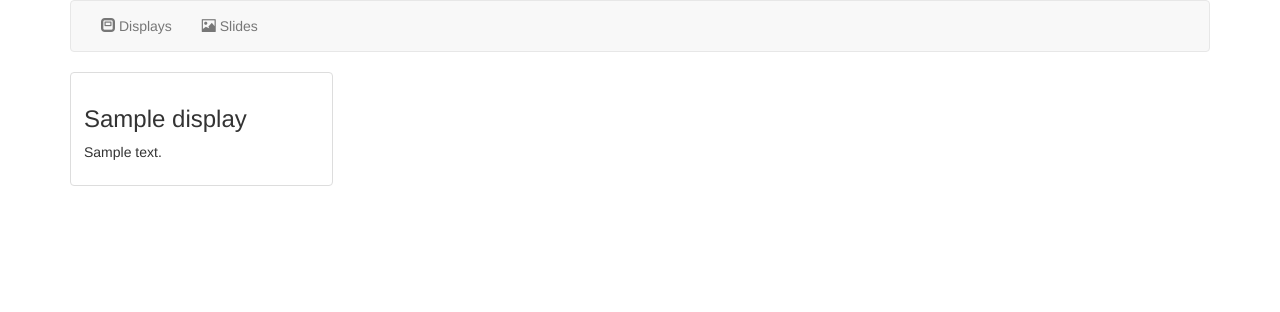
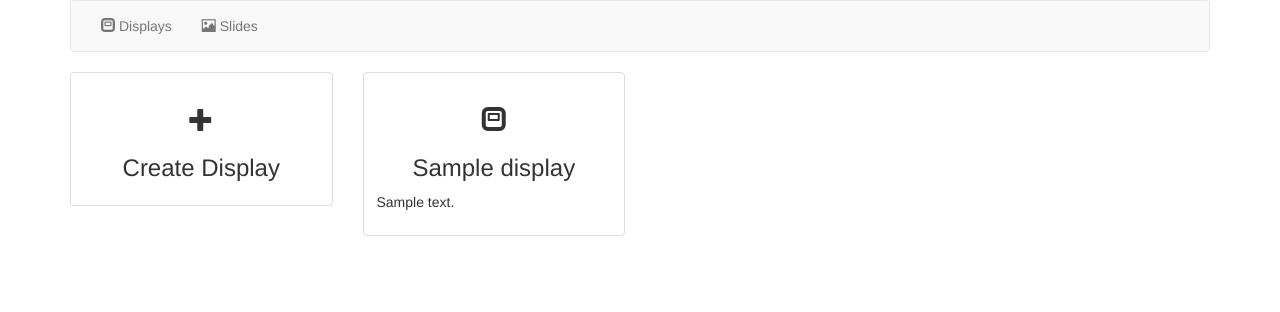
Before and after one commit to jbittel/django-signage, a Django app: template signage/templates/signage/display_list.html in a window 1280 px wide. Shown: the top 312 px of the page. Run offline with Django 3.2, Linux system fonts and the light colour scheme; the template is opened without the code that fills it: most values are stand-ins (such as "Sample title", 1, 10 or a date in 2020); some libraries are stand-ins or nearby versions.

Commit message:
Add display/slide creation views

```diff
--- a/signage/templates/signage/display_form.html
+++ b/signage/templates/signage/display_form.html
@@ -5,7 +5,7 @@
   <form action="" method="post">
     {% csrf_token %}
     {{ form|crispy }}
-    <button type="submit" class="btn btn-primary">Update</button>
-    <a href="{% url "signage:display_list" %}" class="btn btn-default" role="button">Done</a></p>
+    <button type="submit" class="btn btn-primary">Save</button>
+    <a href="{% url "signage:display_list" %}" class="btn btn-default" role="button">Done</a>
   </form>
 {% endblock content %}
--- a/signage/templates/signage/display_list.html
+++ b/signage/templates/signage/display_list.html
@@ -4,12 +4,24 @@
   {% include "signage/_header.html" %}
 
   <div class="row">
+    <div class="col-xs-6 col-md-3">
+      <div class="thumbnail">
+        <a href="{% url "signage:display_create" %}">
+          <div class="caption">
+            <h3 class="text-center"><span class="glyphicon glyphicon-plus" aria-hidden="true"></span></h3>
+            <h3 class="text-center">Create Display</h3>
+          </div>
+        </a>
+      </div>
+    </div>
+
     {% for display in display_list %}
       <div class="col-xs-6 col-md-3">
         <div class="thumbnail">
           <a href="{% url "signage:display_update" display.pk %}">
             <div class="caption">
-              <h3>{{ display.name }}</h3>
+              <h3 class="text-center"><span class="glyphicon glyphicon-modal-window" aria-hidden="true"></span></h3>
+              <h3 class="text-center">{{ display.name }}</h3>
               <p>{{ display.description }}</p>
             </div>
           </a>
--- a/signage/templates/signage/slide_form.html
+++ b/signage/templates/signage/slide_form.html
@@ -2,10 +2,10 @@
 {% load crispy_forms_tags %}
 
 {% block content %}
-  <form action="" method="post">
+  <form enctype="multipart/form-data" action="" method="post">
     {% csrf_token %}
     {{ form|crispy }}
-    <button type="submit" class="btn btn-primary">Update</button>
-    <a href="{% url "signage:slide_list" %}" class="btn btn-default" role="button">Done</a></p>
+    <button type="submit" class="btn btn-primary">Save</button>
+    <a href="{% url "signage:slide_list" %}" class="btn btn-default" role="button">Done</a>
   </form>
 {% endblock content %}
```
Also changed, not shown: signage/templates/signage/slide_list.html (+12 -1 lines), signage/urls.py (+6 -2 lines), signage/views.py (+11 -0 lines).
